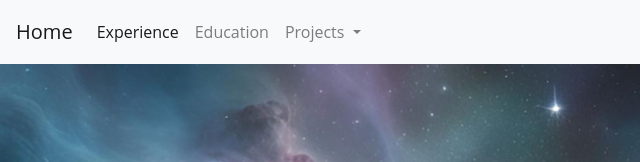
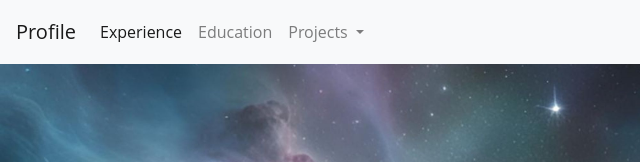
Before and after one commit to Danielagrandah/danielagrandah, a plain HTML site: page paginas/projects.html in a window 1280 px wide. Shown: the top 162 px of the page, 0-640 px from the left. Drawn offline with nearby package versions, Linux system fonts and the light colour scheme.

```diff
--- a/paginas/projects.html
+++ b/paginas/projects.html
@@ -10,7 +10,7 @@
 <body>
     <header>
         <nav class="navbar navbar-expand-lg navbar-light bg-light">
-          <a class="navbar-brand" href="/index.html">Home</a>
+          <a class="navbar-brand" href="/index.html">Profile</a>
           <button class="navbar-toggler" type="button" data-toggle="collapse" data-target="#navbarSupportedContent" aria-controls="navbarSupportedContent" aria-expanded="false" aria-label="Toggle navigation">
             <span class="navbar-toggler-icon"></span>
           </button>
```
Also changed, not shown: index.html (+1 -1 lines).
